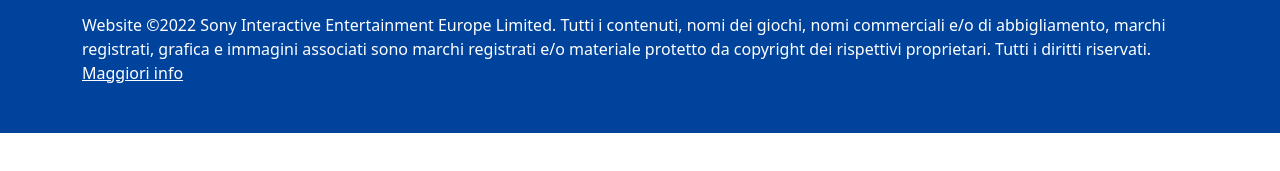
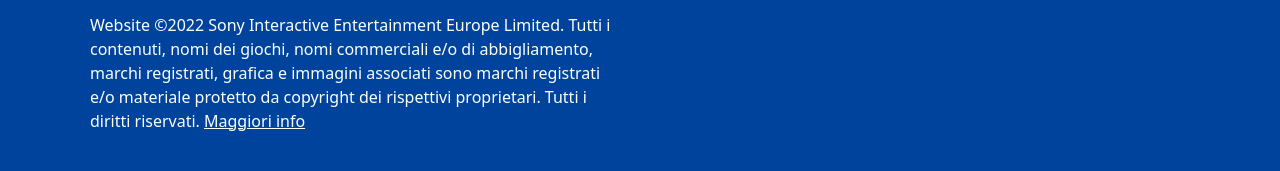
Before and after one commit to revanderground/htmlcss-playstation, a plain HTML site: page index.html in a window 1280 px wide. Shown: the part 6729-6900 px from the top of the page. Before the commit the page ends 6862 px from the top, so only its background shows below. Drawn offline with nearby package versions, Linux system fonts and the light colour scheme.

Commit message:
footbar fixed

```diff
--- a/index.html
+++ b/index.html
@@ -429,7 +429,7 @@
 
     <footer class="bg-footer">
         <div class="container">
-            <div class="row justify-content-center align-items-center align-content-center py-5">
+            <div class="row align-items-center align-content-center py-5">
 
                 <div class="boxfooterlogo col-12 col-md-12 col-lg-6 col-xl-6 col-xxl-6">
                     <div class="logofooter"><img src="img/ps-footer.svg" alt=""></div>
@@ -473,12 +473,12 @@
 
                 </div>
 
-                <div class="copyrightbox col-12 col-md-12 ">
+                <div class="copyrightbox col-12 col-md-12 col-lg-6 col-xl-6 col-xxl-6  ">
                     <div>
                         <img id="logosie" src="img/sie-logo.svg" alt="">
                     </div>
 
-                    <div class="texfooter2 white pt-3">Website ©2022 Sony Interactive Entertainment Europe Limited. Tutti i contenuti, nomi dei giochi, nomi commerciali e/o di abbigliamento, marchi registrati, grafica e immagini associati sono marchi registrati e/o materiale protetto da copyright dei rispettivi proprietari. Tutti i diritti riservati. <span class="texfooter text-decoration-underline">Maggiori info</span></div>
+                    <div class="texfooter2 white pt-3 px-2">Website ©2022 Sony Interactive Entertainment Europe Limited. Tutti i contenuti, nomi dei giochi, nomi commerciali e/o di abbigliamento, marchi registrati, grafica e immagini associati sono marchi registrati e/o materiale protetto da copyright dei rispettivi proprietari. Tutti i diritti riservati. <span class="texfooter text-decoration-underline">Maggiori info</span></div>
                 </div>
 
 
```
